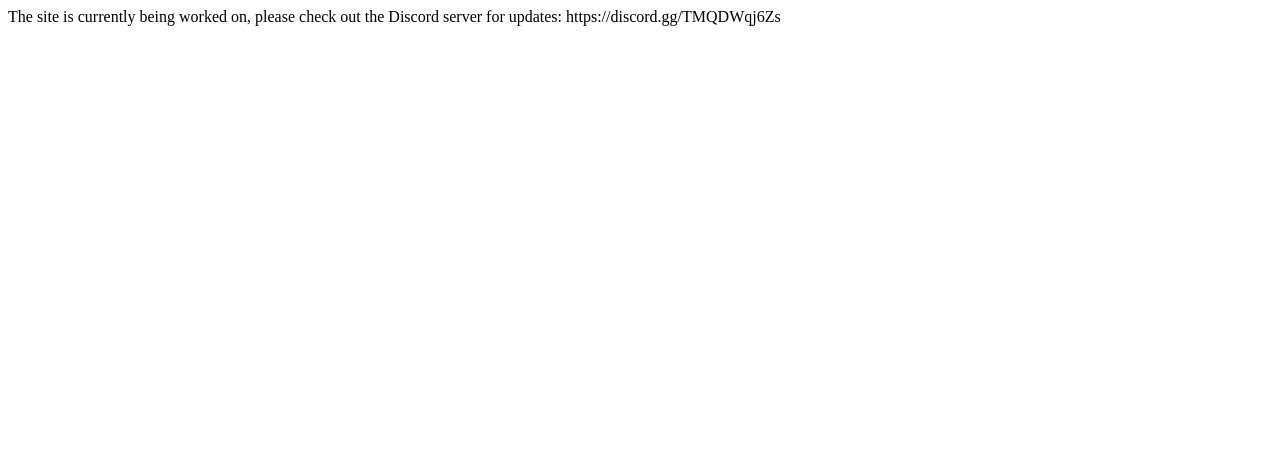
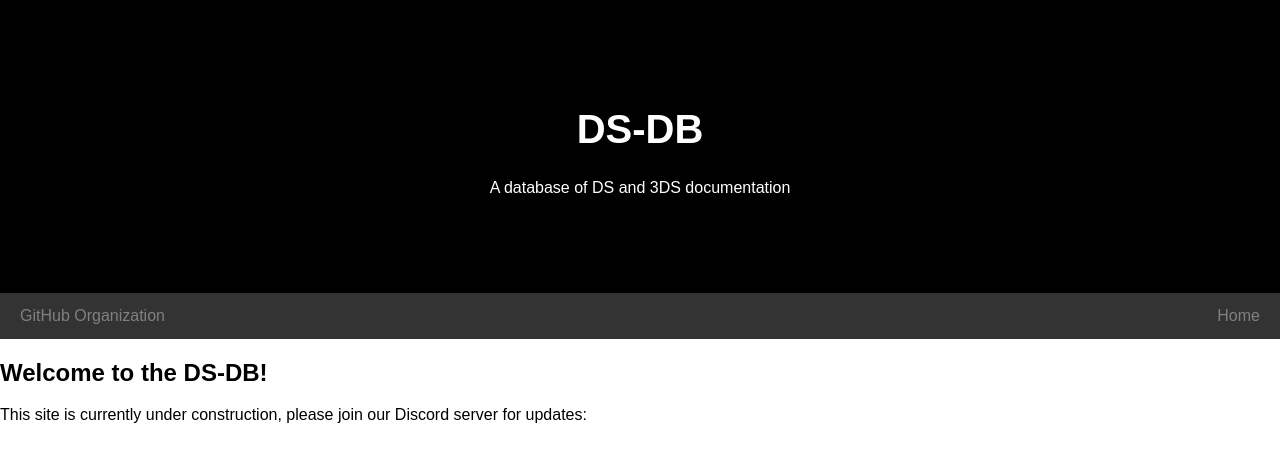
Before and after one commit to ds-db/ds-db.github.io, a plain HTML site: page index.html in a window 1280 px wide. Drawn offline with Linux system fonts and the light colour scheme.

Commit message:
Update index.html

```diff
--- a/index.html
+++ b/index.html
@@ -1 +1,70 @@
-<p>The site is currently being worked on, please check out the Discord server for updates: https://discord.gg/TMQDWqj6Zs</p>
+
+<!DOCTYPE html>
+<html lang="en">
+<head>
+<title>DS-DB | Home Page</title>
+<link rel="icon" type="image/x-icon" href="/images/favicon.ico">
+<meta charset="UTF-8">
+<meta name="viewport" content="width=device-width, initial-scale=1">
+<style>
+body {
+  font-family: Arial, Helvetica, sans-serif;
+  margin: 0;
+}
+
+/* Style the header */
+.header {
+  padding: 80px;
+  text-align: center;
+  background: black;
+  color: white;
+}
+
+/* Increase the font size of the h1 element */
+.header h1 {
+  font-size: 40px;
+}
+
+/* Style the top navigation bar */
+.navbar {
+  overflow: hidden;
+  background-color: #333;
+}
+
+/* Style the navigation bar links */
+.navbar a {
+  float: left;
+  display: block;
+  color: gray;
+  text-align: center;
+  padding: 14px 20px;
+  text-decoration: none;
+}
+
+/* Right-aligned link */
+.navbar a.right {
+  float: right;
+}
+
+/* Change color on hover */
+.navbar a:hover {
+  background-color: #ddd;
+  color: black;
+}
+</style>
+</head>
+<body>
+
+<div class="header">
+  <h1>DS-DB</h1>
+  <p>A database of DS and 3DS documentation</p>
+</div>
+
+<div class="navbar">
+  <a href="https://github.com/ds-db">GitHub Organization</a>
+  <a href="https://ds-db.github.io" class="right">Home</a>
+</div>
+  <h2>Welcome to the DS-DB!</h2>
+  <p>This site is currently under construction, please join our Discord server for updates: <a href="https://discord.gg/TMQDWqj6Zs"></p>
+</body>
+</html>
```
